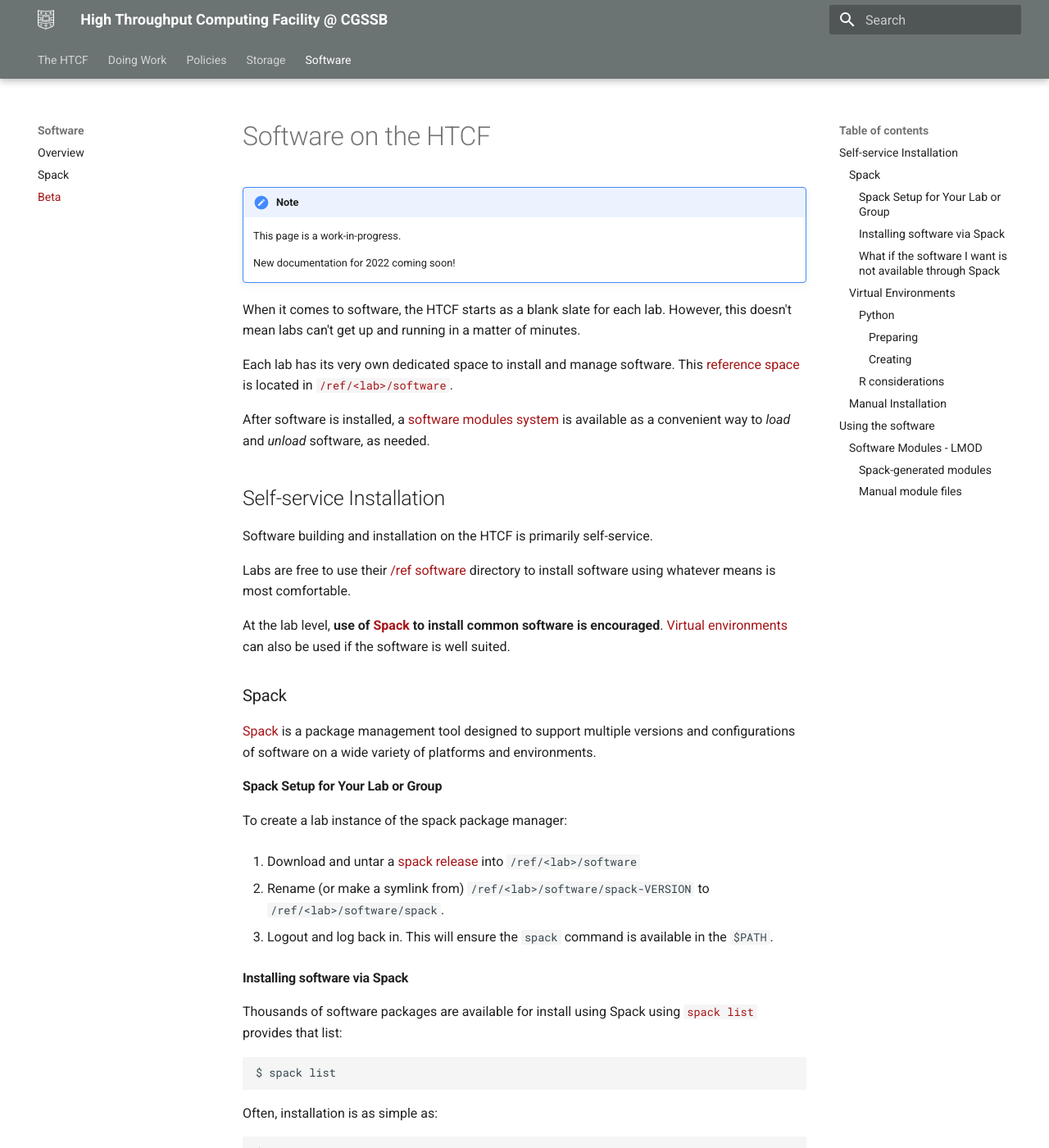
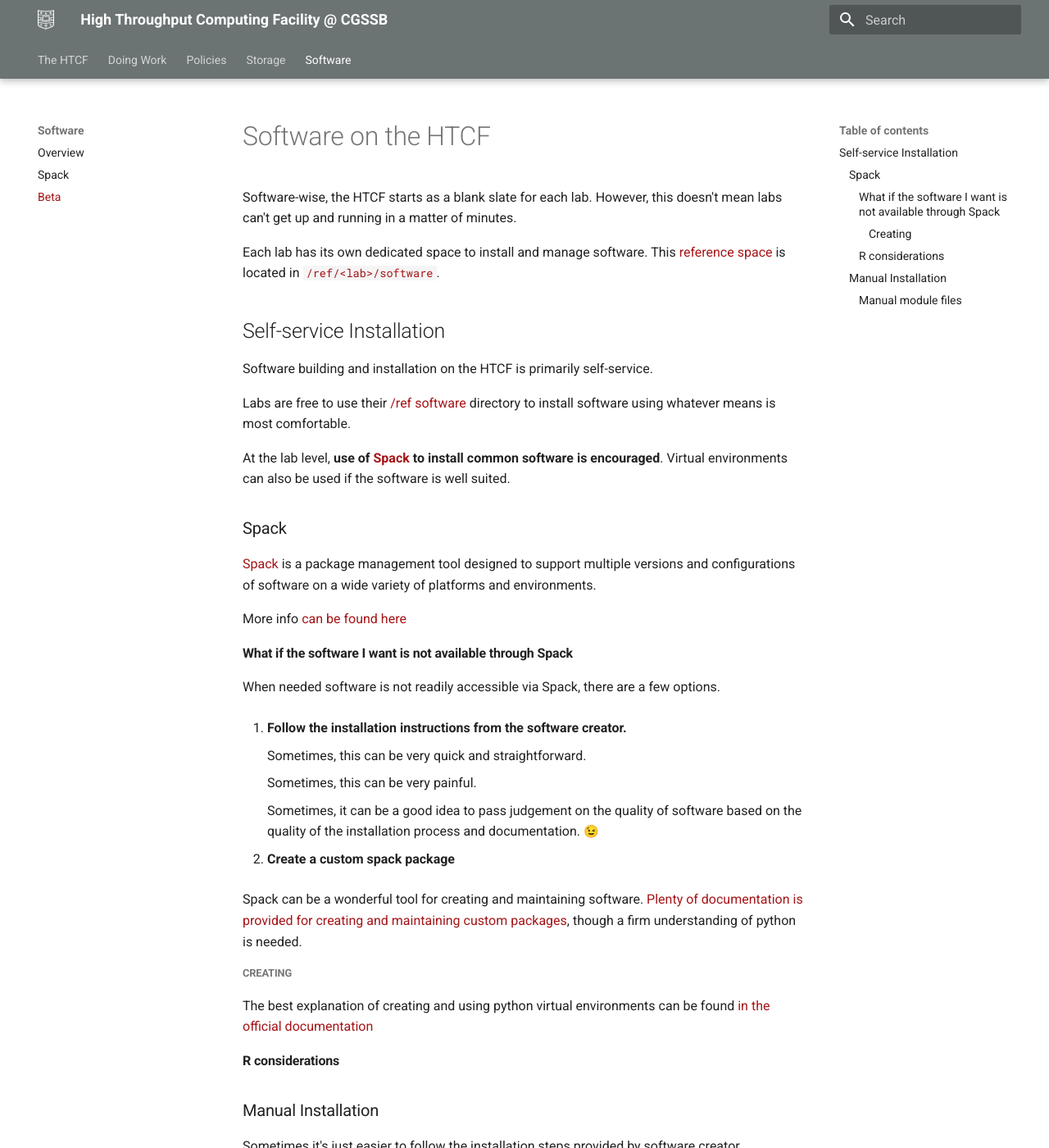
Before and after one commit to htcf/docs, an MkDocs documentation site: the page built from docs/software_new.md, in a window 1280 px wide and 1400 px high. Shown: the whole window at 82% size. Built offline with MkDocs 1.6.1 and Material for MkDocs 9.7.7, drawn with Linux system fonts in a browser that asks for light colours; emoji names are drawn with the system emoji font; some of the changed text lies outside the part shown.

Commit message:
Update software_new.md

````diff
--- a/docs/software_new.md
+++ b/docs/software_new.md
@@ -1,12 +1,8 @@
 # Software on the HTCF
 
---8<-- "includes/coming_soon.md"
+Software-wise, the HTCF starts as a blank slate for each lab.  However, this doesn't mean labs can't get up and running in a matter of minutes.
 
-When it comes to software, the HTCF starts as a blank slate for each lab.  However, this doesn't mean labs can't get up and running in a matter of minutes.
-
-Each lab has its very own dedicated space to install and manage software.  This [reference space](storage/ref.md) is located in [`/ref/<lab>/software`](storage/ref.md#software).
-
-After software is installed, a [software modules system](#software-modules-lmod) is available as a convenient way to *load* and *unload* software, as needed.
+Each lab has its own dedicated space to install and manage software.  This [reference space](storage/ref.md) is located in [`/ref/<lab>/software`](storage/ref.md#software).
 
 ## Self-service Installation
 
@@ -14,40 +10,19 @@
 
 Labs are free to use their [/ref software](storage/ref.md) directory to install software using whatever means is most comfortable.
 
-At the lab level, **use of [Spack](#spack) to install common software is encouraged**.  [Virtual environments](#virtual-environments) can also be used if the software is well suited.
+At the lab level, **use of [Spack](#spack) to install common software is encouraged**.  Virtual environments can also be used if the software is well suited.
 
 ### Spack
 
 [Spack](https://spack.readthedocs.io) is a package management tool designed to support multiple versions and configurations of software on a wide variety of platforms and environments.
 
-#### Spack Setup for Your Lab or Group
-
-To create a lab instance of the spack package manager:
-
-1.  Download and untar a [spack release](https://github.com/spack/spack/releases) into `/ref/<lab>/software`
-
-2.  Rename (or make a symlink from) `/ref/<lab>/software/spack-VERSION` to `/ref/<lab>/software/spack`.
-
-3.  Logout and log back in.  This will ensure the `spack` command is available in the `$PATH`.
-
-#### Installing software via Spack
-
-Thousands of software packages are available for install using Spack using [`spack list`](https://spack.readthedocs.io/en/latest/basic_usage.html#listing-available-packages) provides that list:
-
-    $ spack list
-
-Often, installation is as simple as:
-
-    $ spack install <software_name>
-
-Multiple versions of software can be installed at the same time.  More information about software installation can be found in the [spack documentation](https://spack.readthedocs.io/en/latest/basic_usage.html#installing-and-uninstalling).
-
+More info [can be found here](spack.md)
 
 #### What if the software I want is not available through Spack
 
 When needed software is not readily accessible via Spack, there are a few options.
 
-1. **Following the installation instructions from the software creator.**
+1. **Follow the installation instructions from the software creator.**
 
      Sometimes, this can be very quick and straightforward.
 
@@ -58,29 +33,6 @@
 2. **Create a custom spack package**
 
    Spack can be a wonderful tool for creating and maintaining software. [Plenty of documentation is provided for creating and maintaining custom packages](https://spack.readthedocs.io/en/latest/packaging_guide.html), though a firm understanding of python is needed.
-
-
-### Virtual Environments
-
-Some programming languages, such as Python, provide a virtual environment mechanism which allow you to manage separate package installations for different projects.
-
-####  Python
-
-Using python virtual environments can be a convenient way to install python software not readily installable via slack.
-
-##### Preparing
-
-After you've [set up spack for the lab](#spack) and used it to install the latest python, pip, and wheel:
-
-    $ spack install python
-    $ spack install py-pip
-    $ spack install py-wheel
-
-The modules can be loaded:
-
-    $ module load python py-pip py-wheel
-
---8<-- "includes/module_refresh.md"
 
 ##### Creating
 
@@ -109,28 +61,8 @@
 
 After manual software installation, it's good practice to then create a [module file](#manual-module-files)
 
-## Using the software
-
-### Software Modules - LMOD
-
-A *software modules system* may sound fancy, but it's really just a small set of convenience functions that help to make software readily available to your [shell environment](https://en.wikipedia.org/wiki/Unix_shell) by simplifying the modification of [environment variables](https://en.wikipedia.org/wiki/Environment_variable#True_environment_variables) such as [`$PATH`](https://en.wikipedia.org/wiki/Path_\(computing\)) and `$LD_LIBRARY_PATH`.
-
-The modules system [Lmod](https://lmod.readthedocs.io/en/latest/) is available on the HTCF and any [spack installed packages](#using-spack-generated-modules) should automatically create the [module lua file](https://lmod.readthedocs.io/en/latest/015_writing_modules.html) needed for proper module installation.
-
---8<-- "includes/module_refresh.md"
-
-#### Spack-generated modules
-
-Example sbatch job
-
-```
-#!/bin/bash
-
-source <(spack module lmod loads
-```
-
 #### Manual module files
 
-Module files that are manually created go in your [reference storage](storage/ref.md) in `/ref/<lab>/modulefiles/custom`.
+Module files that are manually created go in your [reference storage](storage/ref.md) in `/ref/<lab>/software/modules`.
 
 [The lmod documentation](https://lmod.readthedocs.io/en/latest/015_writing_modules.html) is the best place to learn about creating module files.
````
